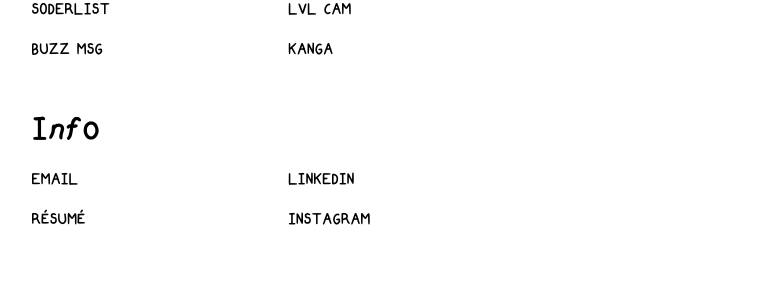
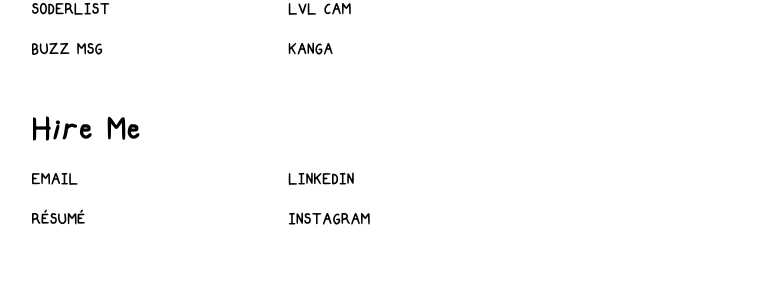
Before and after one commit to barnesy/portfolio, a Jekyll site: the page built from index.md, in a window 1280 px wide. Shown: the part 286-592 px from the top of the page, without its empty margins (29-809 px from the left). Built offline with Jekyll 4.4.1, drawn with Linux system fonts in a browser that asks for light colours.

Commit message:
small font tweaks

```diff
--- a/assets/css/main.scss
+++ b/assets/css/main.scss
@@ -90,6 +90,7 @@
 
     h4 {
       font-size: 1em;
+      line-height: 1.5em;
       margin: 20px 15px 0;
       font-family: Menlo, monospace;
 
--- a/index.md
+++ b/index.md
@@ -23,7 +23,7 @@
 - [Scraffle](/scraffle)
 <i class="devicon-nodejs-plain"></i> <i class="devicon-swift-plain"></i>
 
-## Info
+## Hire Me
 - [Email](mailto:chris@barnesy.me)
 - [Résumé](/résumé)
 - [LinkedIn](https://www.linkedin.com/in/iambarnesy/)
```
